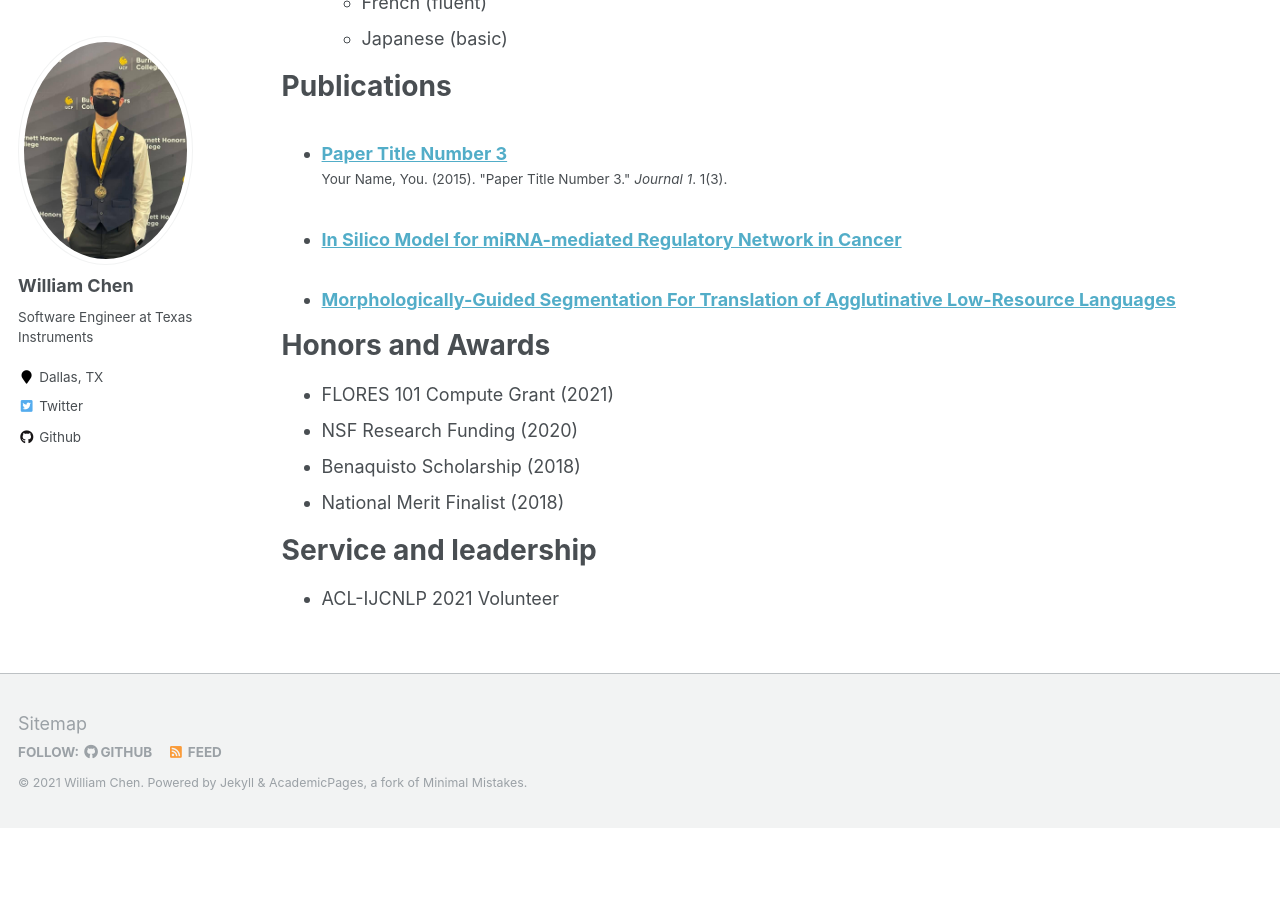
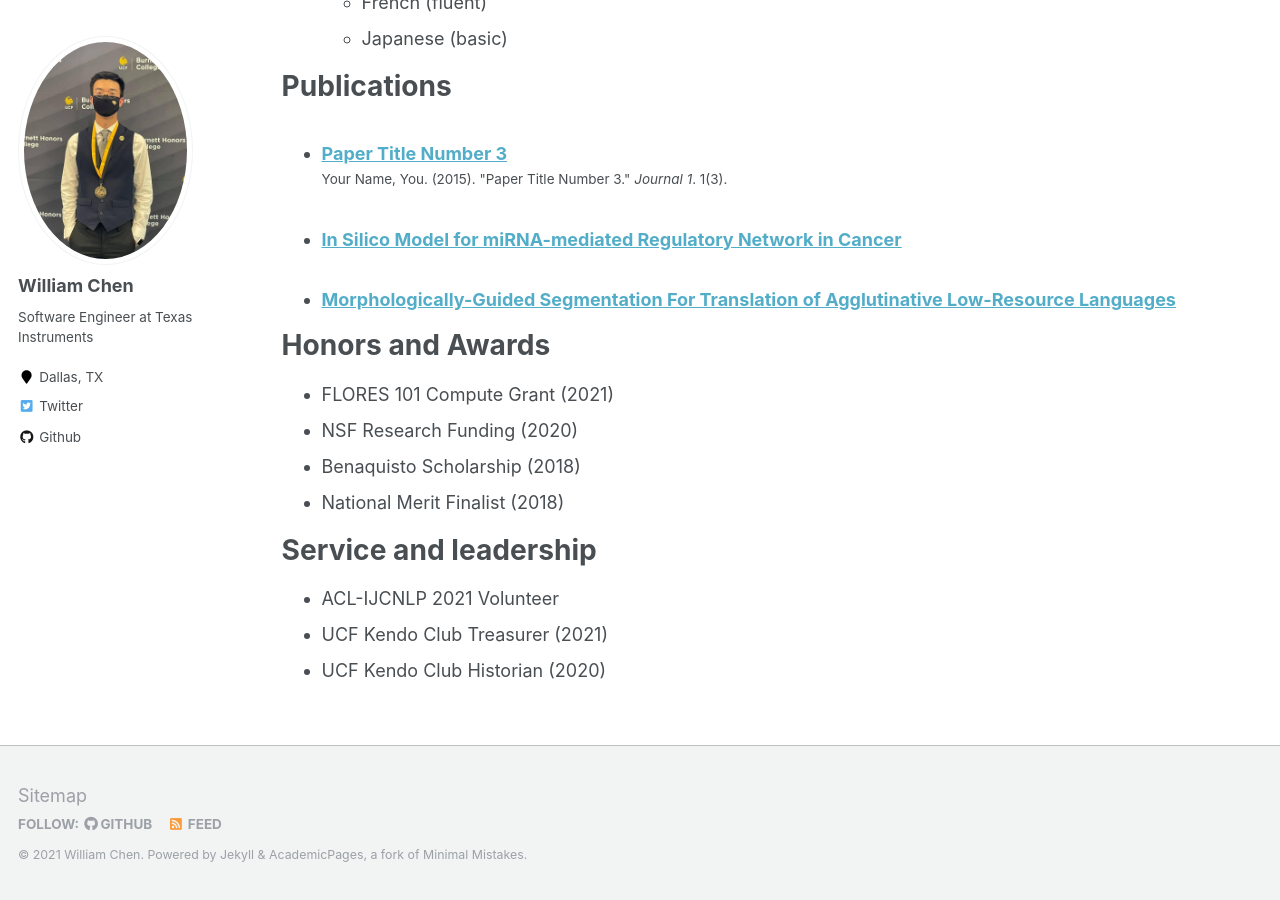
Before and after one commit to wanchichen/wanchichen.github.io, a Jekyll site: the page built from _pages/cv.md, in a window 1280 px wide and 900 px high, scrolled down 1604 px. Built offline with Jekyll 4.4.1, drawn with Linux system fonts in a browser that asks for light colours; before the commit the page ends 2432 px from its top, so only the background shows below that.

Commit message:
Update cv.md

```diff
--- a/_pages/cv.md
+++ b/_pages/cv.md
@@ -77,3 +77,5 @@ redirect_from:
 # Service and leadership
 
 - ACL-IJCNLP 2021 Volunteer
+- UCF Kendo Club Treasurer (2021)
+- UCF Kendo Club Historian (2020)
```
